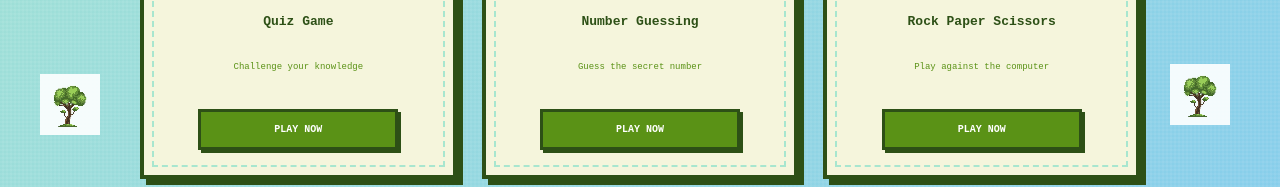
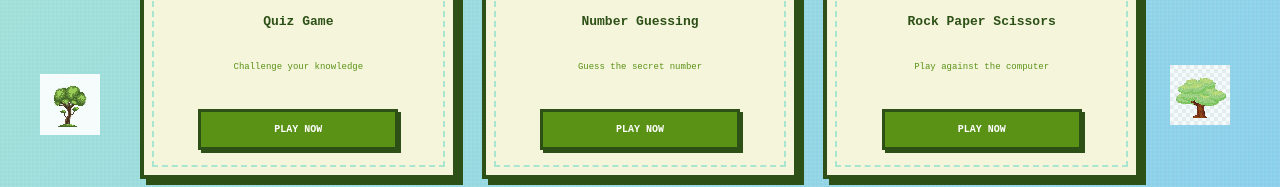
Before and after one commit to tanisha1317/smeraldo_garden, a plain HTML site: page homepage.html in a window 1280 px wide. Shown: the part 622-809 px from the top of the page. Drawn offline with Linux system fonts and the light colour scheme; a script that the page names is missing.

Commit message:
transparent??

```diff
--- a/homepage.html
+++ b/homepage.html
@@ -23,7 +23,7 @@
 
         <div class="pixel-decorations">
             <img src="tree.png" class="pixel-sprite tree" />
-            <img src="tree.png" class="pixel-sprite tree" />
+            <img src="tree2.png" class="pixel-sprite tree" />
             <img src="flower.png" class="pixel-sprite flower" />
             <img src="flower.png" class="pixel-sprite flower" />
         </div>
```
Also changed, not shown: tree2.png (added).
